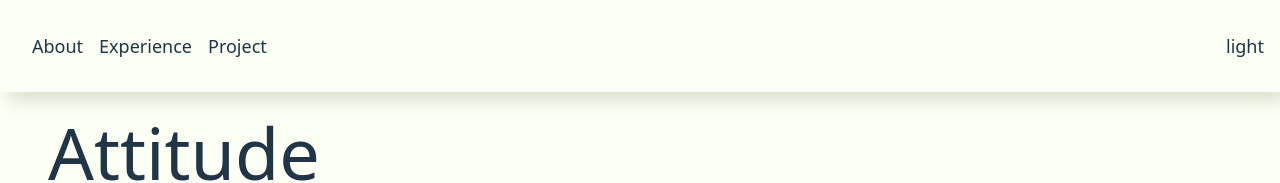
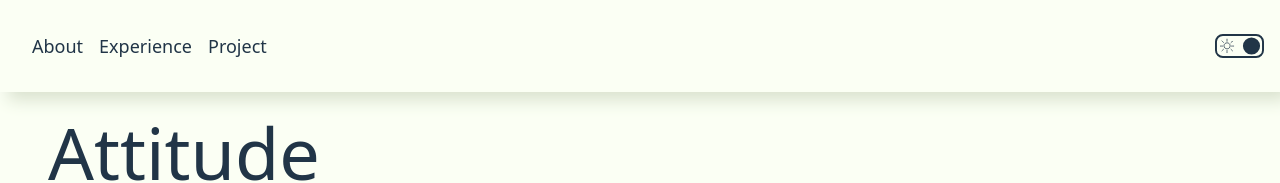
Before and after one commit to PisoDev77/PisoDev77.github.io, a React (Vite) app: page / in a window 1280 px wide. Shown: the top 183 px of the page. Built offline with nearby package versions, Linux system fonts and the light colour scheme; the HTML template or start-up script is replaced by a standard one.

Commit message:
feat:darkmode

```diff
--- a/src/components/Header/DarkMode.tsx
+++ b/src/components/Header/DarkMode.tsx
@@ -1,4 +1,7 @@
 import { useEffect, useState } from 'react';
+
+import darkModeImg from '../../../public/images/darkmode.svg';
+import lightModeImg from '../../../public/images/lightmode.svg';
 
 export default function DarkMode() {
 	const [theme, setTheme] = useState('');
@@ -27,7 +30,7 @@ export default function DarkMode() {
 				}
 			}}
 		>
-			{theme}
+			<img className='sm:h-6' src={theme === 'dark' ? darkModeImg : lightModeImg} alt='' />
 		</button>
 	);
 }
--- a/src/components/Header/Header.tsx
+++ b/src/components/Header/Header.tsx
@@ -1,4 +1,4 @@
-import { useEffect, useState, Dispatch, SetStateAction } from 'react';
+import { useEffect, useState } from 'react';
 
 import { MenuOpenIcon, MenuCloseIcon } from '../../components/Svg';
 import Menus from './Menus';
@@ -29,7 +29,7 @@ export default function Header() {
 
 	return (
 		<header
-			className={`p-4 shadow-neumorphismLight dark:shadow-neumorphismDark flex ${
+			className={`sticky top-0 dark:bg-darkBg  bg-lightBg p-4 shadow-neumorphismLight dark:shadow-neumorphismDark flex gap-4 ${
 				isMenuOpen ? 'justify-between' : 'justify-end'
 			}`}
 		>
--- a/src/components/Header/Menus.tsx
+++ b/src/components/Header/Menus.tsx
@@ -1,6 +1,6 @@
 export default function Menus() {
 	return (
-		<nav className={`sticky z-10 top-0 p-4 dark:bg-darkBg  bg-lightBg`}>
+		<nav className={`p-4 dark:bg-darkBg  bg-lightBg`}>
 			<menu className='flex flex-row gap-4'>
 				<li>About</li>
 				<li>Experience</li>
```
Also changed, not shown: public/images/darkmode.svg, public/images/lightmode.svg.
